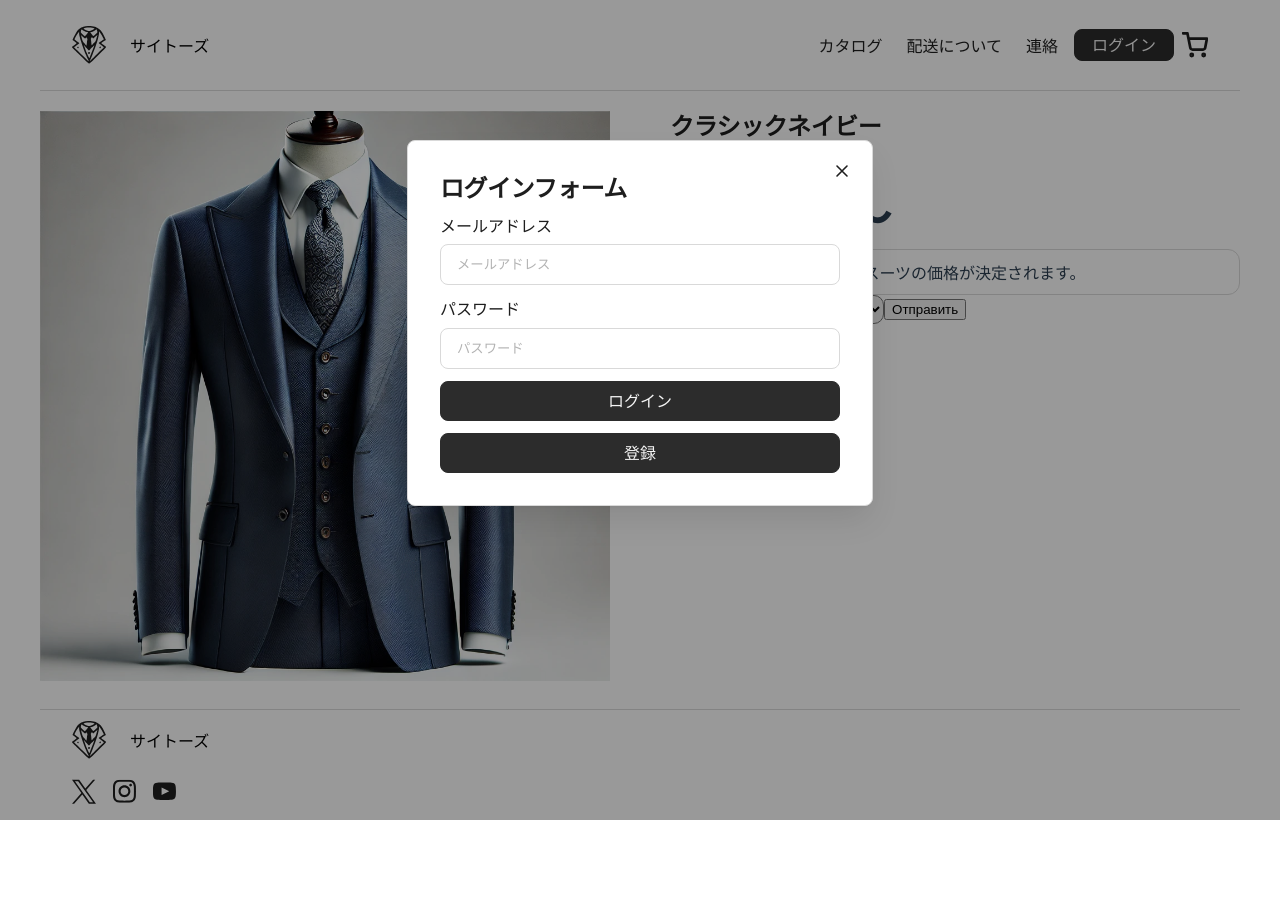
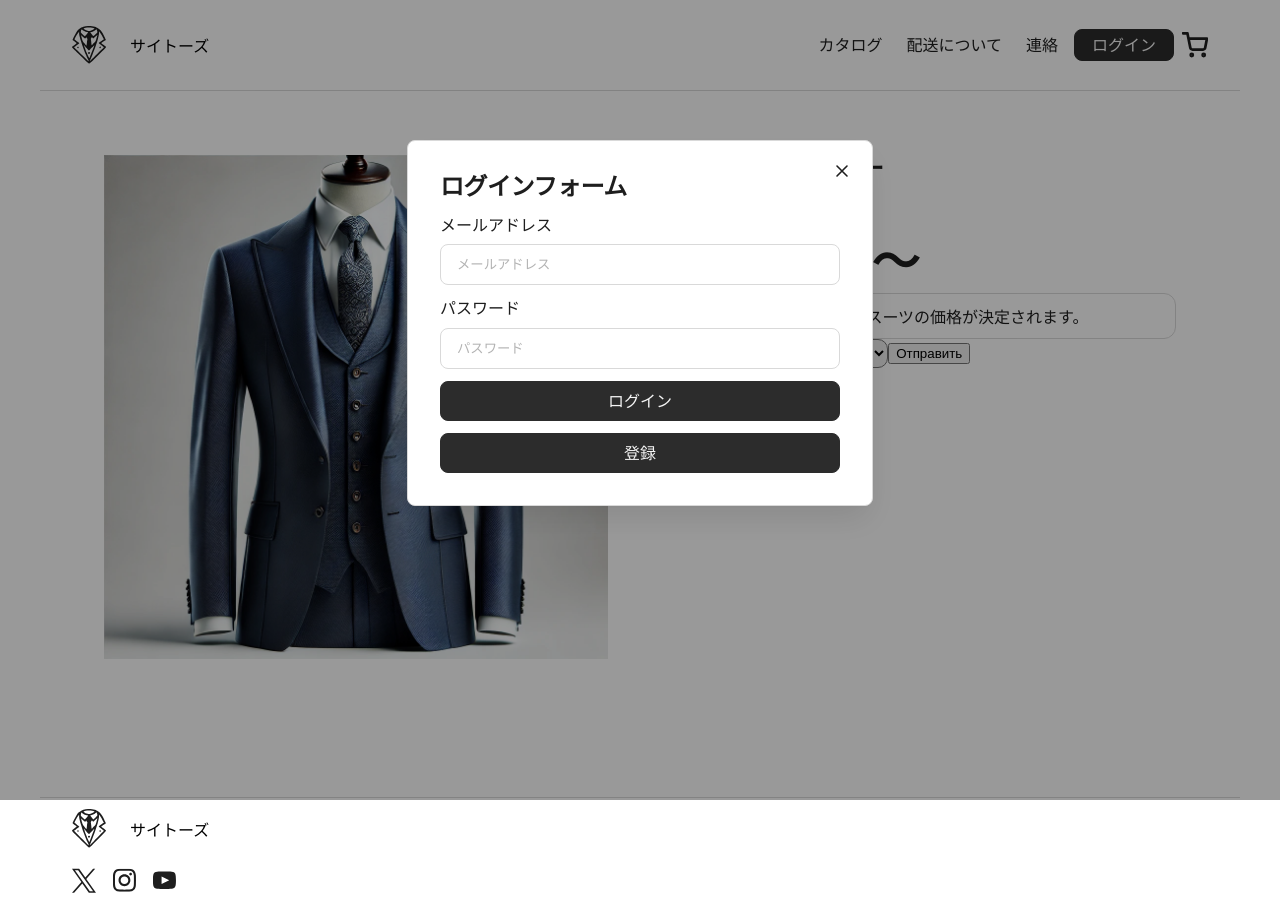
Before and after one commit to artsdaniiru/suit-site, a Vue app: page /product in a window 1280 px wide. Both pictures are taken after a click on the button "ログイン". Before the commit the page ends 820 px from the top, so only its background shows below. Built offline with nearby package versions, Linux system fonts and the light colour scheme.

Commit message:
Some fixes

```diff
--- a/first-install.js
+++ b/first-install.js
@@ -4,7 +4,7 @@ const path = require('path');
 
 
 // Данные для записи в PHP файл
-const envContent = `VUE_APP_BACKEND_URL=http://localhost:8181/public
+const envContent = `VUE_APP_BACKEND_URL=http://localhost/public
 DB_HOST=localhost
 DB_USER=user
 DB_PASS=pass
--- a/package.json
+++ b/package.json
@@ -1,6 +1,6 @@
 {
   "name": "suit-site",
-  "version": "0.1.0",
+  "version": "0.1.1",
   "private": true,
   "scripts": {
     "serve": "node build-serve.js && vue-cli-service serve",
--- a/public/index.html
+++ b/public/index.html
@@ -16,6 +16,7 @@
     <%= htmlWebpackPlugin.options.title %>
   </title>
 
+  <link href='https://fonts.googleapis.com/css?family=Inter|Inter:bold' rel='stylesheet'>
   <link href='https://fonts.googleapis.com/css?family=Noto+Sans' rel='stylesheet'>
   <link href='https://fonts.googleapis.com/css?family=Noto+Sans+JP' rel='stylesheet'>
 </head>
--- a/src/assets/main.scss
+++ b/src/assets/main.scss
@@ -1,14 +1,20 @@
 body {
   margin: 0;
   overflow-x: hidden;
+
+  @media screen and (min-width: 0px) and (max-width: 1200px) {
+    overflow-x: unset;
+  }
 }
 
 #app {
-  font-family: 'Noto Sans JP', 'Noto Sans';
+  font-family: 'Inter',
+    'Noto Sans JP',
+    'Noto Sans',
+    sans-serif;
   -webkit-font-smoothing: antialiased;
   -moz-osx-font-smoothing: grayscale;
-  color: #2c3e50;
-
+  color: #1e1e1e;
   position: absolute;
   display: flex;
   flex-direction: column;
@@ -29,7 +35,7 @@ main {
   min-height: calc(100vh - 222px);
   display: flex;
   flex-direction: column;
-  padding:  20px 0;
+  padding-bottom: 20px; //лучше оставить так и добавлять отступы на конкретных страницах если нужно
 }
 
 
@@ -120,12 +126,43 @@ select {
 
 
 .modal {
-  position: absolute;
+  position: fixed;
   width: 100vw;
-  height: 100%;
+  height: 100vh;
   background: rgba(0, 0, 0, 0.4);
   z-index: 100;
   left: 0;
   display: flex;
   flex-direction: column;
 }
+
+
+.alert-filed {
+  border: 1px solid #d9d9d9;
+  border-radius: 8px;
+  padding: 8px;
+  display: flex;
+  gap: 24px;
+  align-items: center;
+
+  font-size: 16px;
+  line-height: 140%;
+  color: #757575;
+
+  img {
+    width: 20px;
+  }
+
+  p {
+    margin: 0;
+  }
+
+  &.danger {
+    border: 1px solid #ea4744;
+    color: #ec221f;
+  }
+}
+
+body.no-scroll {
+  overflow: hidden;
+}
--- a/src/components/LoginForm.vue
+++ b/src/components/LoginForm.vue
@@ -13,8 +13,15 @@
                     <label for="password">パスワード</label>
                     <input type="password" v-model="password" placeholder="パスワード" required />
                 </div>
+
+                <!-- Вывод ошибки логина -->
+                <div v-if="errorMessage" class="alert-filed danger">
+                    <img src="../assets/icons/info-danger.svg" alt="info">
+                    <p>{{ errorMessage }}</p>
+                </div>
+
                 <button class="button" type="submit">ログイン</button>
-                <button class="button" @click="type = 'register'">登録</button>
+                <button class="button" @click="type = 'register'; clear()">登録</button>
             </form>
 
             <!-- Форма регистрации -->
@@ -36,8 +43,15 @@
                     <label for="confirmPassword">パスワード確認</label>
                     <input type="password" v-model="confirmPassword" placeholder="パスワード確認" required />
                 </div>
+
+                <!-- Вывод ошибки регистрации -->
+                <div v-if="errorMessage" class="alert-filed danger">
+                    <img src="../assets/icons/info-danger.svg" alt="info">
+                    <p>{{ errorMessage }}</p>
+                </div>
+
                 <button class="button" type="submit">登録</button>
-                <button class="button" @click="type = 'login'">戻る</button>
+                <button class="button" @click="type = 'login'; clear()">戻る</button>
             </form>
         </div>
     </div>
@@ -46,7 +60,6 @@
 <script>
 import { ref, defineComponent, inject } from 'vue';
 import axios from 'axios';
-import { useRouter } from 'vue-router';
 
 export default defineComponent({
     name: "LoginForm",
@@ -62,44 +75,49 @@ export default defineComponent({
         const password = ref('');
         const name = ref('');
         const confirmPassword = ref('');
+        const errorMessage = ref(''); // Переменная для хранения сообщений об ошибках
 
         const type = ref('login'); // Переключение между логином и регистрацией
         const { reloadUserData } = inject('auth');
-        const router = useRouter();
 
         // Функция для логина
         const login = async () => {
             const url = process.env.VUE_APP_BACKEND_URL + '/backend/auth.php?action=login';
+            errorMessage.value = ''; // Сбрасываем ошибки перед каждой попыткой
             try {
                 const response = await axios.post(url, { email: email.value, password: password.value }, { withCredentials: true });
                 if (response.data.status === 'success') {
                     localStorage.setItem('auth_token', response.data.auth_token);
                     reloadUserData();
                     closeModal();
+                    clear();
                 } else {
-                    alert(response.data.message);
+                    errorMessage.value = response.data.message; // Устанавливаем сообщение об ошибке
                 }
             } catch (error) {
+                errorMessage.value = 'An error occurred during login.';
                 console.error('Error:', error);
             }
         };
 
         // Функция для регистрации
         const register = async () => {
+            errorMessage.value = ''; // Сбрасываем ошибки перед каждой попыткой
             if (password.value !== confirmPassword.value) {
-                alert("Passwords do not match!");
+                errorMessage.value = "Passwords do not match!";
                 return;
             }
             const url = process.env.VUE_APP_BACKEND_URL + '/backend/auth.php?action=register';
             try {
                 const response = await axios.post(url, { name: name.value, email: email.value, password: password.value }, { withCredentials: true });
                 if (response.data.status === 'success') {
-                    router.push('/login');
                     closeModal();
+                    clear();
                 } else {
-                    alert(response.data.message);
+                    errorMessage.value = response.data.message; // Устанавливаем сообщение об ошибке
                 }
             } catch (error) {
+                errorMessage.value = 'An error occurred during registration.';
                 console.error('Error:', error);
             }
         };
@@ -107,6 +125,14 @@ export default defineComponent({
         const closeModal = () => {
             emit('update:closeFlag', false);
         };
+
+        function clear() {
+            email.value = '';
+            password.value = '';
+            name.value = '';
+            confirmPassword.value = '';
+            errorMessage.value = ''; // Очищаем сообщение об ошибке
+        }
 
         return {
             email,
@@ -116,7 +142,9 @@ export default defineComponent({
             login,
             register,
             closeModal,
-            type
+            type,
+            clear,
+            errorMessage // Возвращаем переменную с сообщениями об ошибках
         };
     }
 });
--- a/src/views/LoginView.vue
+++ /dev/null
@@ -1,63 +0,0 @@
-<template>
-    <div>
-        <h2>Login</h2>
-        <form @submit.prevent="login">
-            <input type="email" v-model="email" placeholder="Email" required />
-            <input type="password" v-model="password" placeholder="Password" required />
-            <button type="submit">Login</button>
-        </form>
-    </div>
-</template>
-
-<script>
-import { ref, defineComponent, inject } from 'vue';
-import axios from 'axios';
-import { useRouter } from 'vue-router';
-
-export default defineComponent({
-    name: "LoginView",
-    setup() {
-        const email = ref('');
-        const password = ref('');
-
-        const { reloadUserData } = inject('auth')
-        const router = useRouter();
-        const login = async () => {
-            const url = process.env.VUE_APP_BACKEND_URL + '/backend/auth.php?action=login';
-            try {
-
-                const response = await axios.post(url,
-                    {
-                        email: email.value,
-                        password: password.value,
-                    },
-                    {
-                        withCredentials: true // Разрешаем отправку куки сессии
-                    }
-                );
-                console.log(response.data);
-                if (response.data.status === 'success') {
-                    localStorage.setItem('auth_token', response.data.auth_token); // Сохранение токена
-
-                    reloadUserData();
-                    router.push('/')
-                } else {
-                    alert(response.data.message);
-                }
-            } catch (error) {
-                console.error('Error:', error);
-            }
-        };
-
-        return {
-            email,
-            password,
-            login
-        };
-    }
-});
-</script>
-
-<style scoped>
-/* Стили для формы */
-</style>
--- a/src/views/ProductView.vue
+++ b/src/views/ProductView.vue
@@ -1,6 +1,5 @@
 <template>
-    <div>
-
+  <!-- Тут не нужен еще один див! Стили от product приоритетные чем у router-view см. стили этого файла↓ -->
   <div class="product">
     <div class="product-img">
       <img :src="image" :alt="name" class="product-image" />
@@ -40,7 +39,7 @@
 
 
   </div>
-    </div>
+
 
 </template>
 
@@ -48,7 +47,7 @@
 import { defineComponent, computed } from 'vue';
 
 export default defineComponent({
-    name: 'ProductCard',
+  name: 'ProductView',
   props: {
     name: {
       type: String,
@@ -83,41 +82,44 @@
 </script>
 
 <style lang="scss" scoped>
-.product{
+.product {
   display: flex;
   justify-content: space-between;
-    gap: 60px;
+  gap: 64px;
+  padding: 64px;
+  flex-direction: unset; //эта тема отменяет направление от router-view
 
-    .product-img{
+  .product-img {
     width: 50%;
 
 
-        .product-image{
+    .product-image {
       width: 100%;
     }
   }
 
-    .product-setting{
+  .product-setting {
     width: 50%;
 
-        .product-title{
+    .product-title {
 
-            h3{
+      h3 {
         margin-top: 0;
         margin-bottom: 5px;
       }
-            .price{
+
+      .price {
         font-weight: 700;
         font-size: 48px;
       }
 
-            .setting-inf{
+      .setting-inf {
         border: 1px solid #d9d9d9;
         border-radius: 12px;
         padding: 10px 40px;
         position: relative;
 
-                &::before{
+        &::before {
           content: url("../assets/icons/info.svg");
           display: block;
           position: absolute;
@@ -130,5 +132,4 @@
     }
   }
 }
-
 </style>
--- a/src/views/RegisterView.vue
+++ /dev/null
@@ -1,64 +0,0 @@
-<template>
-    <div>
-        <h2>Register</h2>
-        <form @submit.prevent="register">
-            <input type="text" v-model="name" placeholder="Name" required />
-            <input type="email" v-model="email" placeholder="Email" required />
-            <input type="password" v-model="password" placeholder="Password" required />
-            <button type="submit">Register</button>
-        </form>
-    </div>
-</template>
-
-<script>
-import { ref, defineComponent } from 'vue';
-import axios from 'axios';
-import { useRouter } from 'vue-router';
-
-export default defineComponent({
-    name: "RegisterView",
-    setup() {
-        const name = ref('');
-        const email = ref('');
-        const password = ref('');
-
-        const router = useRouter();
-
-        const register = async () => {
-            const url = process.env.VUE_APP_BACKEND_URL + '/backend/auth.php?action=register';
-
-            try {
-                const response = await axios.post(url,
-                    {
-                        name: name.value,
-                        email: email.value,
-                        password: password.value,
-                    },
-                    {
-                        withCredentials: true // Разрешаем отправку куки сессии
-                    });
-
-                if (response.data.status === 'success') {
-                    console.log('Registration successful!');
-                    router.push('/login')
-                } else {
-                    console.log('Error: ' + response.data.message);
-                }
-            } catch (error) {
-                console.error('Error:', error);
-            }
-        };
-
-        return {
-            name,
-            email,
-            password,
-            register
-        };
-    }
-});
-</script>
-
-<style scoped>
-/* Стили для формы */
-</style>
```
Also changed, not shown: src/router/index.js (+0 -9 lines), src/views/HomeView_old.vue (deleted, +0 -130 lines), src/assets/icons/info-danger.svg (added). Lines whose indentation alone changed are shown as unchanged.
